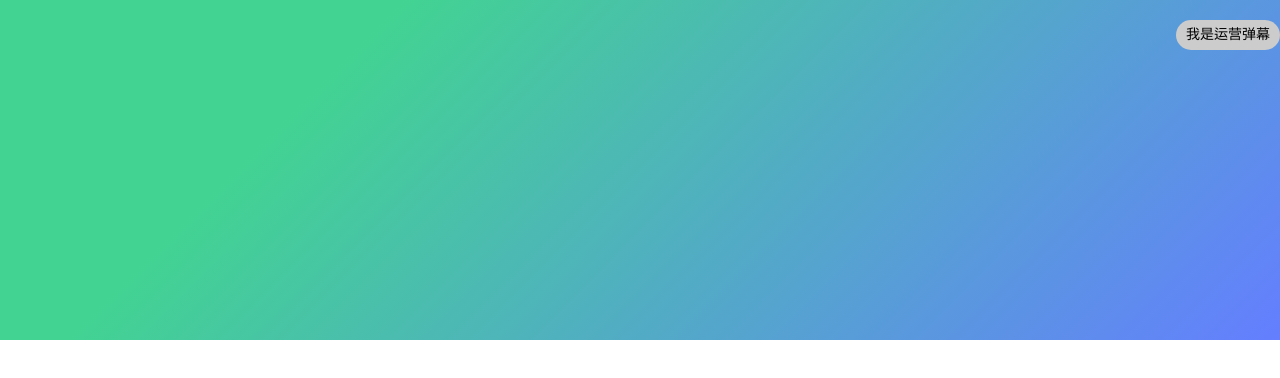
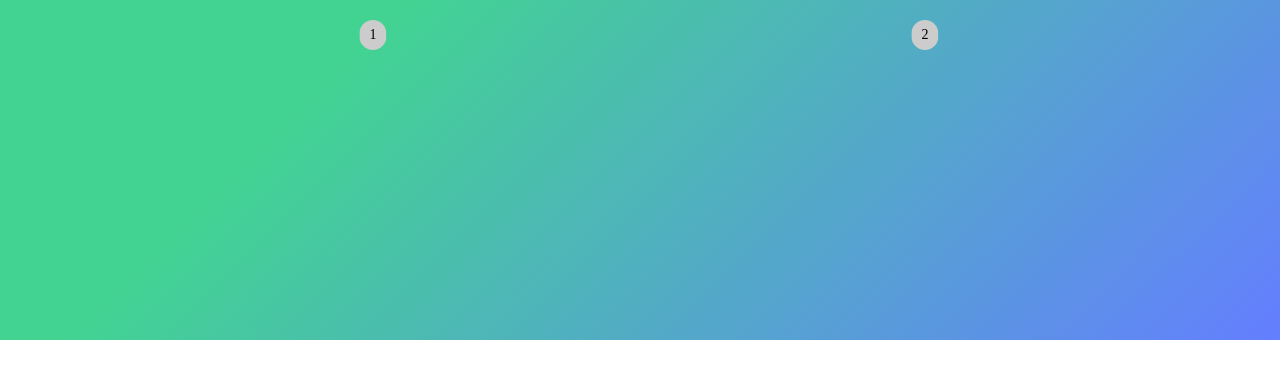
Before and after one commit to xiaozhangclassmater/miniVueBarrage-Vue3, a Vue app: page /payGround in a window 1280 px wide. Shown: the top 378 px of the page. Built offline with nearby package versions, Linux system fonts and the light colour scheme.

Commit message:
feat: 完成弹幕的循环创建，以及修改打包结果为esm

```diff
--- a/packages/components/minivueBarrage/src/index.vue
+++ b/packages/components/minivueBarrage/src/index.vue
@@ -18,7 +18,7 @@ export default defineComponent({
     },
     // 你希望的弹道的行高
     barrageLineBlockHeight: {
-      type : Number,
+      type: Number,
       default: 0
     },
     barrageLineBlockCount: {
@@ -27,32 +27,44 @@ export default defineComponent({
     },
     // 是否需要全屏弹幕
     fullScreen: {
-      type : Boolean,
+      type: Boolean,
       default : true
     },
     delay: {
-      type : Number,
+      type: Number,
+      default: 1
+    },
+    // 创建频率的秒数
+    createFrequencyTime: {
+      type: Number,
+      default: 2
+    },
+    createNum: {
+      type: Number,
       default: 1
     }
-  },
+  } ,
   emits: ["update:barrages"],
   setup(props ,{ expose  }){
     const barrageWapperRef = ref<HTMLDivElement | null>(null)
     const topWapperRef = ref<HTMLDivElement | null>(null)
     const bottomWapperRef = ref<HTMLDivElement | null>(null)
-    // const renderBarrages = ref([]) // 负责渲染的弹幕数据
     const BarrageInstance = new BarrageManager()
+    const timerId = ref<any>(null)
     function toScriptCreateBarrageItem ({ content }) {
       const barrageElement = document.createElement('div')
       barrageElement.classList.add('item-wapper')
-      barrageElement.classList.add('running')
       barrageElement.innerHTML = content
-      // barrageElement.style.left = `${barrageWapperRef.value?.clientWidth || 0}px`
       setElementAttrs(barrageElement)
       topWapperRef.value?.appendChild(barrageElement)
     }
     function setElementAttrs (barrageElement: HTMLDivElement){
-      barrageElement.style.setProperty('--wapperClientWidth' ,`-${(barrageWapperRef.value?.clientWidth || 0)  + barrageElement.offsetWidth}px`)
+      const elStyle = barrageElement.style
+      // 容器宽度 + 最初 left 偏移值的距离
+      elStyle.setProperty('--wapperClientWidth' ,`-${(barrageWapperRef.value?.clientWidth || 0)  + 100}px`)
+      elStyle.animationName = 'moveLeft'
+      elStyle.animationDuration = '5s'
+      elStyle.animationTimingFunction = 'linear'
     }
     /**
      * 设置初始化数据
@@ -63,10 +75,18 @@ export default defineComponent({
     // 循环创建弹幕
     function loopCreate () {
       const renders = BarrageInstance.get()
-      console.log('renders' ,renders);
-      for (let i = 0; i < renders.length; i++) {
-        toScriptCreateBarrageItem({ content : '我是运营弹幕'})
+      let curCreateIndex = 0 // 当前创建的索引总数 到第几条了
+      const IntervalCallback = () => {
+        if(curCreateIndex === renders.length){
+          return clearInterval(timerId.value)
+        }
+        for (let index = 0; index < props.createNum; index++) {
+          const item = renders[curCreateIndex]
+          toScriptCreateBarrageItem(item)
+          curCreateIndex +=  1
+        }
       }
+      timerId.value = setInterval(IntervalCallback , props.createFrequencyTime * 1000 )
     }
     /**
      * 组件挂在生命周期回调
@@ -78,8 +98,9 @@ export default defineComponent({
     watch(() => props.barrages , (newVal) => {
       // 如果 没有弹幕 则 不操作
       if(newVal?.length === 0) return
-      BarrageInstance.set(newVal)
+      BarrageInstance.set(newVal) // 设置数据到 管理类中统一管理
     } , { deep: true , immediate: true })
+
     onMounted(lcMountedCallback)
     expose({})
     return {
@@ -90,8 +111,7 @@ export default defineComponent({
   }
 })
 </script>
-
-<style scoped lang="less" >
+<style  lang="less" >
 @keyframes moveLeft {
   from{
     transform: translateX(0px);
@@ -100,16 +120,21 @@ export default defineComponent({
     transform: translateX(var(--wapperClientWidth));
   }
 }
+
 .barrage-wapper{
   width: 100%;
   height: 300px;
   background-image: -webkit-linear-gradient(315deg, #42d392 25%, #647eff);
   padding: 20px 0px;
+
   .top-barrage-wapper,.bottom-barrage-wapper{
+    position: relative;
+    width: 100%;
     height: 50%;
-    :deep(.item-wapper){
+    overflow: hidden;
+    .item-wapper{
       position: absolute;
-      right: 0;
+      right: -100px;
       display: inline-flex;
       align-items: center;
       height: 30px;
@@ -120,9 +145,6 @@ export default defineComponent({
       // opacity: 0;
       background-color: #ccc;
     }
-    :deep(.running){
-      animation: linear moveLeft 3s;
-    }
   }
 }
 </style>
--- a/packages/components/minivueBarrage/src/types/index.d.ts
+++ b/packages/components/minivueBarrage/src/types/index.d.ts
@@ -9,5 +9,6 @@ interface miniVueBarrageProps {
 export interface BarrageItem {
   id: number,
   speed: number,
+  content: string,
   top: number | string
 }
--- a/src/views/payGround/index.vue
+++ b/src/views/payGround/index.vue
@@ -1,14 +1,24 @@
 <template>
   <miniVueBarrage :barrages="barrages"/>
-</template>
+  </template>
 
 <script lang="ts" setup>
 import miniVueBarrage from '../../../packages/components/minivueBarrage/src/index.vue';
 const barrages = [
   {
     content: '的撒好看的'
+  },{
+    content: '1'
+  },{
+    content: '2'
+  },{
+    content: '3'
+  },{
+    content: '4s'
   }
 ]
 </script>
 
-<style scoped></style>
+<style scoped lang="less">
+
+</style>
--- a/vite.config.ts
+++ b/vite.config.ts
@@ -14,7 +14,7 @@ export default defineConfig({
         lib: {
           entry: path.resolve(__dirname, './packages/index.ts'), // 指定生产打包 入口
           name: 'miniVueBarrage', // 打包完成的名称
-          formats: ['cjs'], // 打包的 输出的 模式
+          formats: ['es'], // 打包的 输出的 模式
           fileName: () => `miniVueBarrage.js`
         },
         rollupOptions: {
```
